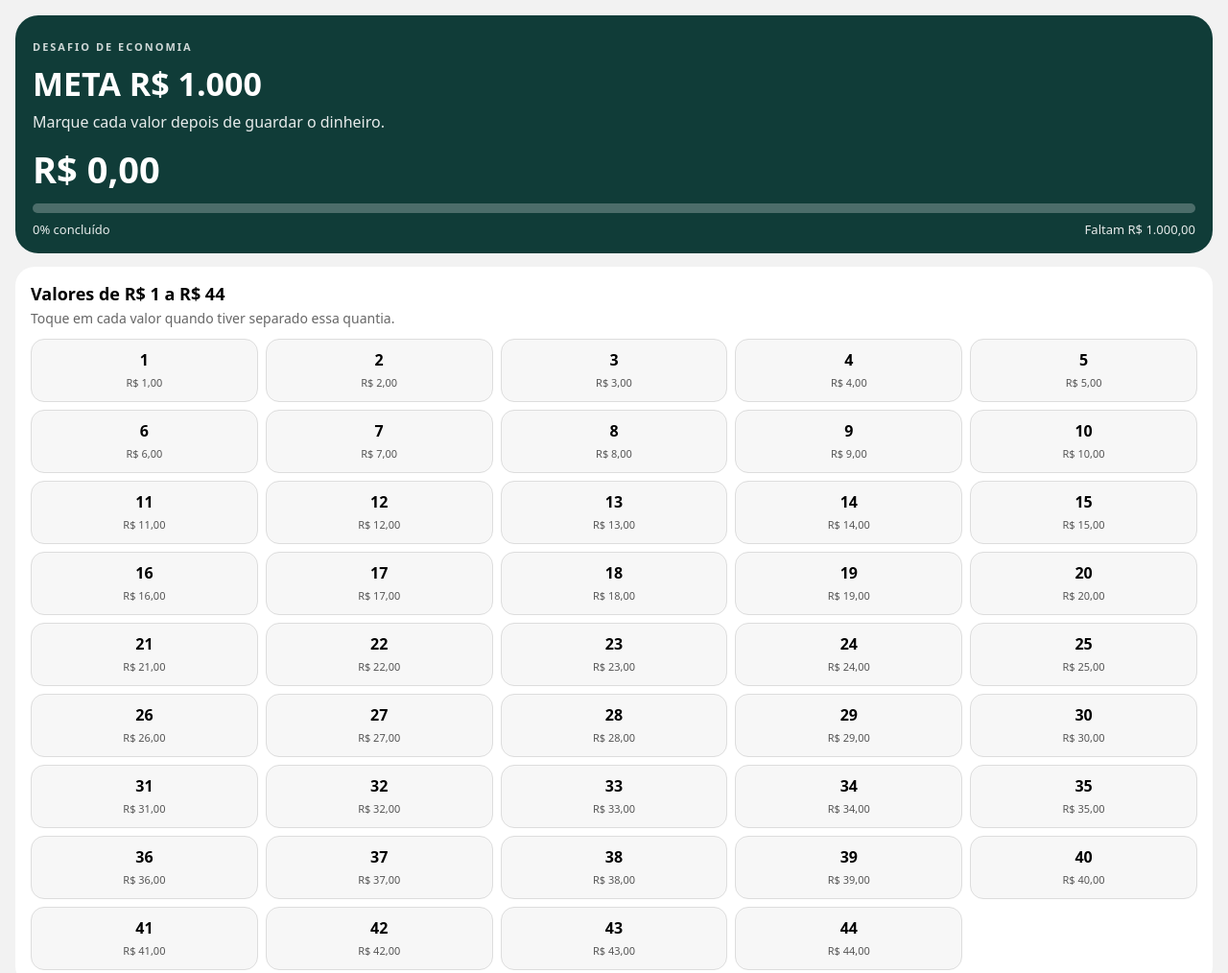
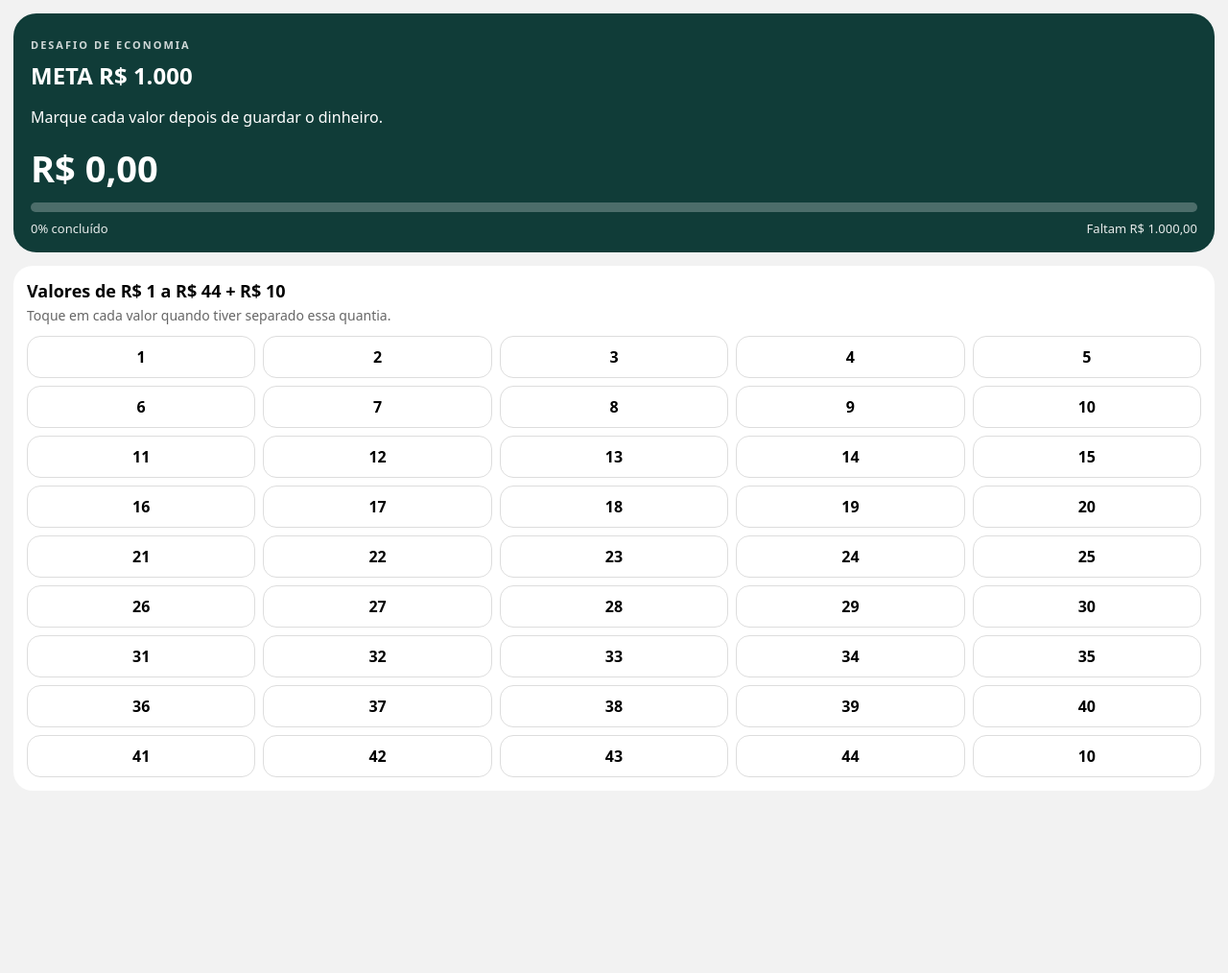
Before and after one commit to matheuspinheiro13524/Meta-1000, a plain HTML site: page index.html in a window 1280 px wide. Shown: the top 1014 px of the page at 96% size. After the commit the page ends 838 px from the top, so only its background shows below. Drawn offline with Linux system fonts and the light colour scheme.

Commit message:
Update index.html

```diff
--- a/index.html
+++ b/index.html
@@ -3,71 +3,79 @@
 <head>
 <meta charset="UTF-8">
 <meta name="viewport" content="width=device-width, initial-scale=1.0">
-<title>Meta R$ 1.000</title>
+<title>META R$ 1.000</title>
 <style>
 *{box-sizing:border-box;font-family:system-ui}
-body{margin:0;background:#f2f2f2;padding:16px}
-.card{background:#103c38;color:#fff;border-radius:24px;padding:20px 18px 16px}
-.card small{letter-spacing:2px;opacity:.8;font-size:11px;font-weight:700}
-.card h1{margin:6px 0 6px;font-size:34px}
-.card p{margin:0 0 12px;opacity:.9}
-.valor{font-size:38px;font-weight:800;margin:10px 0}
+body{margin:0;background:#f2f2f2;padding:14px}
+.cartao{background:#103c38;color:#fff;border-radius:24px;padding:20px 18px 16px}
+.cartao small{letter-spacing:2px;opacity:.8;font-size:11px;font-weight:700}
+.cartao h1{margin:6px 0 12px;font-size:24px}
+.valentia{font-size:38px;font-weight:800;margin:10px 0}
 .bar{height:10px;background:rgba(255,255,255,.25);border-radius:99px;overflow:hidden}
-.bar i{display:block;height:100%;background:#7cf2a0;width:0%;transition:.3s}
-.barinfo{display:flex;justify-content:space-between;margin-top:8px;font-size:13px;opacity:.9}
-.box{background:#fff;border-radius:20px;padding:16px;margin-top:14px}
-.box h2{margin:0 0 4px;font-size:18px}
-.box p{margin:0 0 12px;color:#666;font-size:14px}
-.grid{display:grid;grid-template-columns:repeat(5,1fr);gap:8px}
-.btn{border:1.5px solid #ddd;border-radius:14px;padding:10px 4px;text-align:center;background:#f7f7f7}
-.btn b{display:block;font-size:16px}
-.btn span{font-size:11px;color:#555}
+.bar i{display:block;height:100%;background:#2eff7a;width:0%;transition:.3s}
+.barinfo{display:flex;justify-content:space-between;font-size:13px;opacity:.9;margin-top:8px}
+.caixa{background:#fff;border-radius:20px;padding:14px;margin-top:14px}
+.caixa h2{margin:0 0 4px;font-size:18px}
+.caixa p{margin:0 0 12px;color:#666;font-size:14px}
+.grade{display:grid;grid-template-columns:repeat(5,1fr);gap:8px}
+.btn{border:1.5px solid #ddd;border-radius:14px;padding:10px 0;text-align:center;font-weight:700;background:#fff;cursor:pointer}
 .btn.ativo{background:#103c38;color:#fff;border-color:#103c38}
-.btn.ativo span{color:#c8ffdb}
 </style>
 </head>
 <body>
-<div class="card">
+<div class="cartao">
 <small>DESAFIO DE ECONOMIA</small>
 <h1>META R$ 1.000</h1>
 <p>Marque cada valor depois de guardar o dinheiro.</p>
-<div class="valor" id="total">R$ 0,00</div>
+<div class="valentia">R$ <span id="total">0,00</span></div>
 <div class="bar"><i id="barra"></i></div>
 <div class="barinfo"><span id="pct">0% concluído</span><span id="falta">Faltam R$ 1.000,00</span></div>
 </div>
-<div class="box">
-<h2>Valores de R$ 1 a R$ 44</h2>
+<div class="caixa">
+<h2>Valores de R$ 1 a R$ 44 + R$ 10</h2>
 <p>Toque em cada valor quando tiver separado essa quantia.</p>
-<div class="grid" id="grid"></div>
+<div class="grade" id="grade"></div>
 </div>
 <script>
-const grid=document.getElementById('grid');
+const grade=document.getElementById('grade');
 const totalEl=document.getElementById('total');
 const barra=document.getElementById('barra');
 const pctEl=document.getElementById('pct');
 const faltaEl=document.getElementById('falta');
 let selecionados=JSON.parse(localStorage.getItem('meta1000')||'[]');
-for(let i=1;i<=44;i++){
+for(let eu=1;eu<=44;eu++){
  const d=document.createElement('div');
-  d.className='btn'+(selecionados.includes(i)?' ativo':'');
-  d.innerHTML=`<b>${i}</b><span>R$ ${i},00</span>`;
+ d.className='btn'+(selecionados.includes(eu)?' ativo':'');
+ d.innerHTML='<b>'+eu+'</b>';
  d.onclick=()=>{
-    if(selecionados.includes(i)) selecionados=selecionados.filter(x=>x!==i);
-    else selecionados.push(i);
+  if(selecionados.includes(eu)) selecionados=selecionados.filter(x=>x!==eu);
+  else selecionados.push(eu);
   localStorage.setItem('meta1000',JSON.stringify(selecionados));
   atualizar();
  };
-  grid.appendChild(d);
+ grade.appendChild(d);
 }
+const d10=document.createElement('div');
+d10.className='btn'+(selecionados.includes(10.5)?' ativo':'');
+d10.innerHTML='<b>10</b>';
+d10.onclick=()=>{
+ if(selecionados.includes(10.5)) selecionados=selecionados.filter(x=>x!==10.5);
+ else selecionados.push(10.5);
+ localStorage.setItem('meta1000',JSON.stringify(selecionados));
+ atualizar();
+};
+grade.appendChild(d10);
 function atualizar(){
-  const soma=selecionados.reduce((a,b)=>a+b,0);
-  const pct=Math.round(soma/10);
-  totalEl.textContent='R$ '+soma.toLocaleString('pt-BR',{minimumFractionDigits:2});
-  barra.style.width=pct+'%';
-  pctEl.textContent=pct+'% concluído';
-  faltaEl.textContent='Faltam R$ '+(1000-soma).toLocaleString('pt-BR',{minimumFractionDigits:2});
+ const soma=selecionados.reduce((um,b)=>um+b,0);
+ const somaReal= Math.floor(soma) + (soma%1!==0?10:0) - (soma%1!==0?0.5:0);
+ const totalCalculado = selecionados.filter(x=>x!==10.5).reduce((a,b)=>a+b,0) + (selecionados.includes(10.5)?10:0);
+ const porcentagem=Math.min(totalCalculado/10,100);
+ totalEl.textContent=totalCalculado.toLocaleString('pt-BR',{minimumFractionDigits:2});
+ barra.style.width=porcentagem+'%';
+ pctEl.textContent=Math.round(porcentagem)+'% concluído';
+ faltaEl.textContent=totalCalculado>=1000?'META BATIDA! 🎉':'Faltam R$ '+(1000-totalCalculado).toLocaleString('pt-BR',{minimumFractionDigits:2});
  document.querySelectorAll('.btn').forEach((el,idx)=>{
-    const v=idx+1;
+   const v=idx<44?idx+1:10.5;
    el.classList.toggle('ativo',selecionados.includes(v));
  });
 }
```
Lines whose indentation alone changed are shown as unchanged.
